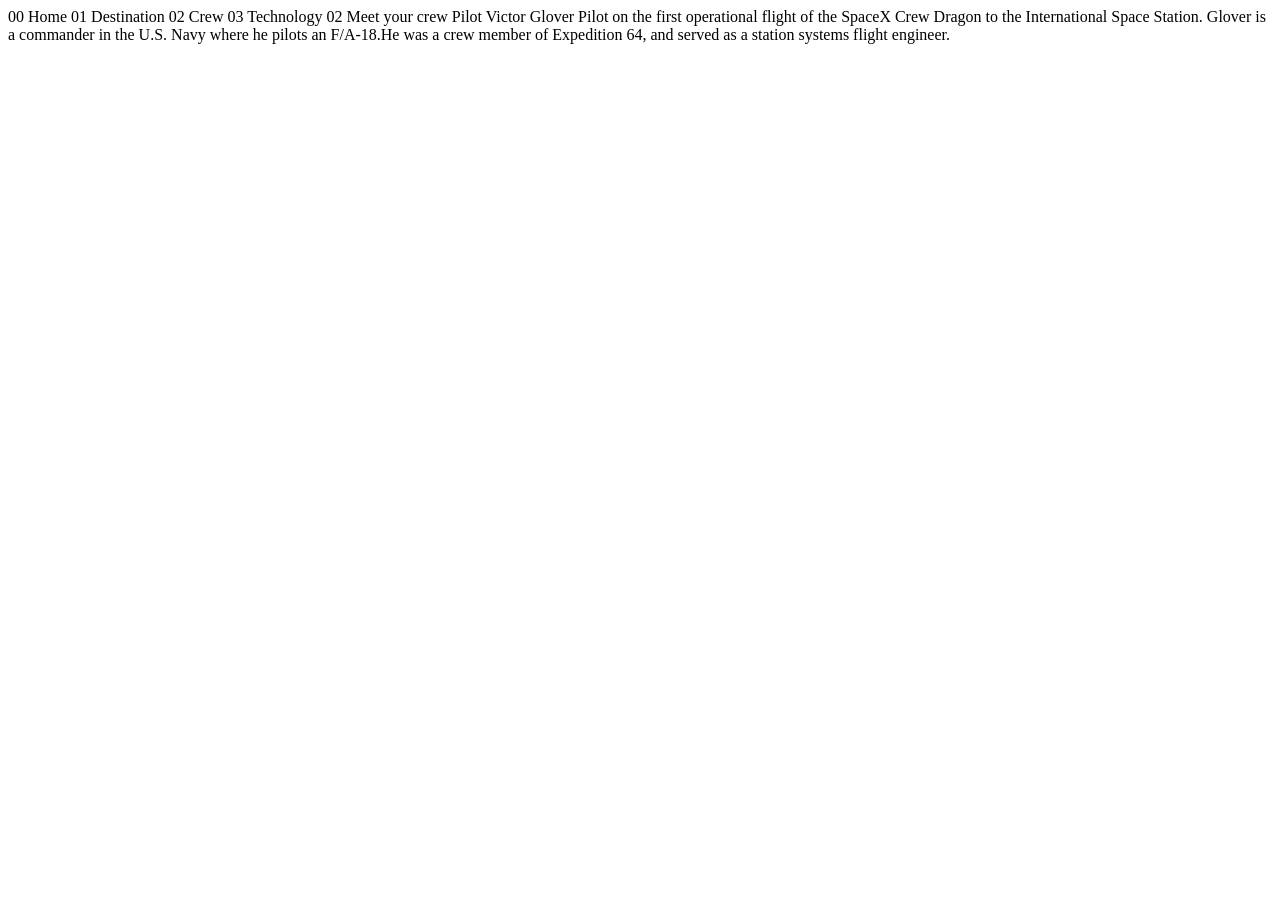
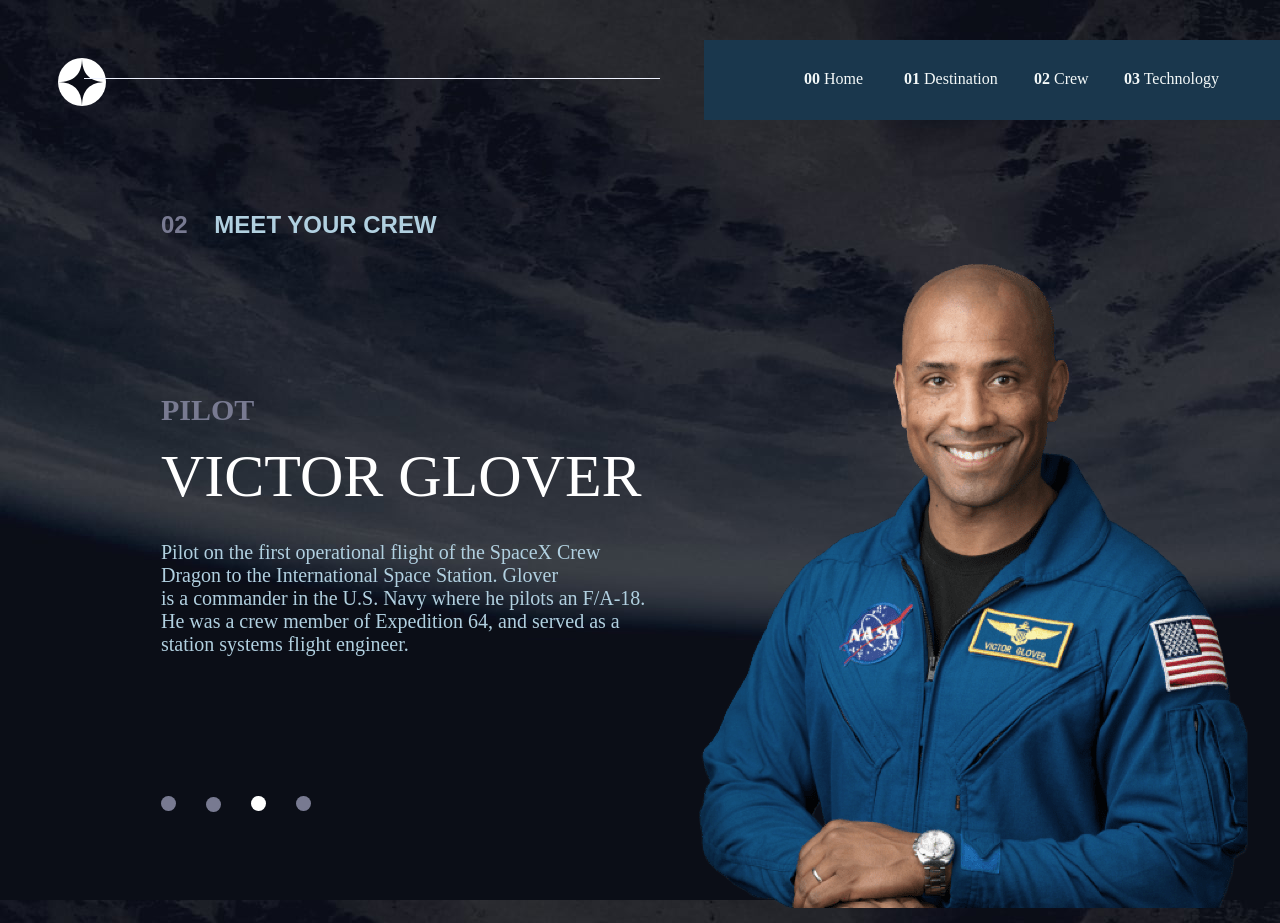
Before and after one commit to shan11435/Space_website, a plain HTML site: page starter-code/crew-pilot.html in a window 1280 px wide. Before the commit the page ends 800 px from the top, so only its background shows below. Drawn offline with Linux system fonts and the light colour scheme.

Commit message:
worked on crew page

```diff
--- a/starter-code/CSS/styles.css
+++ b/starter-code/CSS/styles.css
@@ -1,4 +1,3 @@
-
 h1 {
   margin: 0;
 }
@@ -38,13 +37,11 @@ span {
 .header {
   width: 100%;
   height: 150px;
-
 }
 
 .planets {
   width: 100%;
   text-align: center;
-
 }
 
 .nav {
@@ -127,7 +124,8 @@ span {
   border: none;
   height: 1px;
   /* Set the hr color */
-  background-color: white; /* Modern Browsers */
+  background-color: white;
+  /* Modern Browsers */
 }
 
 .mars-table-heading {
@@ -166,6 +164,8 @@ span {
   padding-right: 200px;
   padding-top: 30px;
   text-align: left;
+  position: relative;
+  right: 50px;
 }
 
 .crew-heading {
@@ -208,6 +208,13 @@ span {
   background-color: #787A91;
 }
 
+.crew-engineer-link {
+  border-radius: 100%;
+  width: 3%;
+  height: 15px;
+  background-color: white;
+}
+
 .crew-2-link {
   border-radius: 100%;
   width: 3%;
@@ -216,6 +223,26 @@ span {
   position: relative;
   left: 45px;
   bottom: 14.5px;
+}
+
+.crew-commander-link {
+  border-radius: 100%;
+  width: 3%;
+  height: 15px;
+  background-color: white;
+  position: relative;
+  left: 45px;
+  bottom: 14.5px;
+}
+
+.crew-pilot-link {
+  border-radius: 100%;
+  width: 3%;
+  height: 15px;
+  background-color: white;
+  position: relative;
+  left: 90px;
+  bottom: 30px;
 }
 
 .crew-3-link {
@@ -229,6 +256,16 @@ span {
 }
 
 .crew-4-link {
+  border-radius: 100%;
+  width: 3%;
+  height: 15px;
+  background-color: #787A91;
+  position: relative;
+  left: 135px;
+  bottom: 45px;
+}
+
+.crew-specialist-link {
   border-radius: 100%;
   width: 3%;
   height: 15px;
@@ -259,17 +296,30 @@ span {
   background-color: white;
 }
 
+.crew-4-link:hover {
+  border-radius: 100%;
+  width: 3%;
+  height: 15px;
+  background-color: white;
+  position: relative;
+  left: 135px;
+  bottom: 45px;
+}
+
 .anousheh-anchor {
   visibility: hidden;
 }
 
-.anousheh-pic {
-  margin: 0;
+.cell {
+  position: relative;
+  right: 50px;
 }
 
-.cell {
-  margin-right: 100px;
+.douglas-pic {
+  position: relative;
+  bottom: 80px;
 }
+
 /*
 .home-heading {
   color: #B1D0E0;
--- a/starter-code/crew-pilot.html
+++ b/starter-code/crew-pilot.html
@@ -1,28 +1,69 @@
 <!DOCTYPE html>
 <html lang="en">
+
 <head>
   <meta charset="UTF-8">
   <meta name="viewport" content="width=device-width, initial-scale=1.0">
 
   <link rel="icon" type="image/png" sizes="32x32" href="./assets/favicon-32x32.png">
+  <link rel="stylesheet" href="css/styles.css">
 
   <title>Frontend Mentor | Space tourism website</title>
 </head>
-<body>
 
-  00 Home
-  01 Destination
-  02 Crew
-  03 Technology
+<body class="body-crew">
+  <div class="header">
+    <img class="logo" src="assets/shared/logo.svg" alt="company_logo">
+    <div class="nav">
+      <hr class="nav-bar">
+      <a class="home" href="index.html"><span>00</span> Home</a>
+      <a class="destination" href="destination-mars.html"><span>01</span> Destination</a>
+      <a class="crew" href="crew-engineer.html"><span>02</span> Crew</a>
+      <a class="technology" href="technology-vehicle.html"><span>03</span> Technology</a>
+    </div>
+  </div>
 
-  02 Meet your crew
+  <div class="planets">
+    <table class="mars-table">
+      <tr>
+        <td>
+          <h2 class="meet-your-crew"><span class="destination-01">02</span> MEET YOUR CREW</h2>
+        </td>
+      </tr>
 
-  Pilot
-  Victor Glover
+      <tr>
+        <td class = "cell">
+          <h2 class="crew-heading">PILOT</h2>
+          <h1 class="crew-big-heading">VICTOR GLOVER</h1>
+          <p class="crew-description">Pilot on the first operational flight of the SpaceX Crew <br> Dragon to the
+          International Space Station. Glover <br> is a commander in the U.S. Navy where
+          he pilots an F/A-18.<br> He was a crew member of Expedition 64, and served as a
+          <br> station systems flight engineer.
+          </p>
 
-  Pilot on the first operational flight of the SpaceX Crew Dragon to the
-  International Space Station. Glover is a commander in the U.S. Navy where
-  he pilots an F/A-18.He was a crew member of Expedition 64, and served as a
-  station systems flight engineer.
+          <div class="crew-1-link">
+            <a href="crew-engineer.html"><span class="anousheh-anchor">hi</span></a>
+          </div>
+
+          <div class="crew-2-link">
+            <a href="crew-commander.html"><span class="anousheh-anchor">hi</span></a>
+          </div>
+
+          <div class="crew-pilot-link">
+            <a href="crew-pilot.html"><span class="anousheh-anchor">hi</span></a>
+          </div>
+
+          <div class="crew-4-link">
+            <a href="crew-specialist.html"><span class="anousheh-anchor">hi</span></a>
+          </div>
+
+
+        </td>
+        <td><img src="assets/crew/image-victor-glover.png" alt="mars"></td>
+      </tr>
+
+    </table>
+  </div>
 </body>
+
 </html>
```
Also changed, not shown: starter-code/crew-commander.html (+52 -11 lines), starter-code/crew-engineer.html (+5 -5 lines), starter-code/crew-specialist.html (+52 -11 lines).
